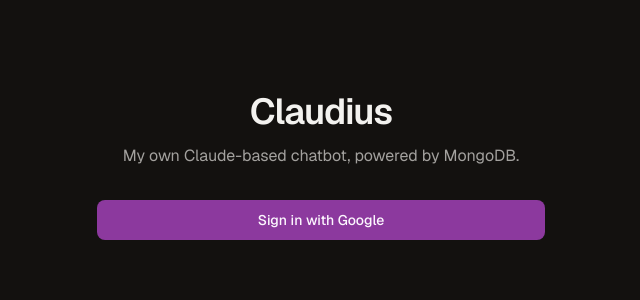
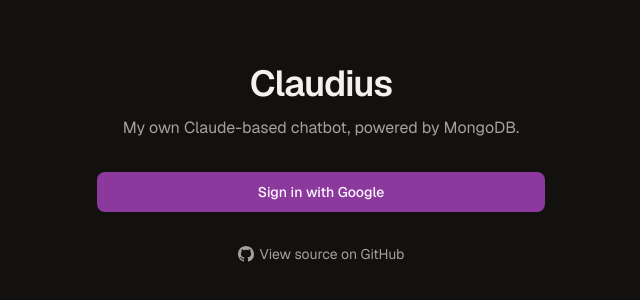
Before and after one commit to extensa-io/claudius, a Next.js app in the folder packages/app/: page / in a window 1280 px wide. Shown: the part 234-534 px from the top of the page, without its empty margins (319-959 px from the left). Built offline with nearby package versions, Linux system fonts and the light colour scheme; no server answers; what @claudius/shared would draw is missing.

Commit message:
Add View source on GitHub link to the login page
A quiet link with the GitHub mark below the sign-in button, pointing to the
public repo. Opens in a new tab; styled muted so it doesn't compete with the
primary action.

```diff
--- a/packages/app/app/page.tsx
+++ b/packages/app/app/page.tsx
@@ -33,6 +33,25 @@
             Sign in with Google
           </button>
         </form>
+
+        <a
+          href="https://github.com/extensa-io/claudius"
+          target="_blank"
+          rel="noreferrer noopener"
+          className="inline-flex items-center gap-1.5 text-sm text-muted-foreground transition-colors hover:text-foreground"
+        >
+          {/* GitHub mark (lucide dropped its brand icons, so this is the
+              official octocat SVG). */}
+          <svg
+            viewBox="0 0 16 16"
+            fill="currentColor"
+            aria-hidden="true"
+            className="size-4"
+          >
+            <path d="M8 0C3.58 0 0 3.58 0 8c0 3.54 2.29 6.53 5.47 7.59.4.07.55-.17.55-.38 0-.19-.01-.82-.01-1.49-2.01.37-2.53-.49-2.69-.94-.09-.23-.48-.94-.82-1.13-.28-.15-.68-.52-.01-.53.63-.01 1.08.58 1.23.82.72 1.21 1.87.87 2.33.66.07-.52.28-.87.51-1.07-1.78-.2-3.64-.89-3.64-3.95 0-.87.31-1.59.82-2.15-.08-.2-.36-1.02.08-2.12 0 0 .67-.21 2.2.82a7.6 7.6 0 012-.27c.68 0 1.36.09 2 .27 1.53-1.04 2.2-.82 2.2-.82.44 1.1.16 1.92.08 2.12.51.56.82 1.27.82 2.15 0 3.07-1.87 3.75-3.65 3.95.29.25.54.73.54 1.48 0 1.07-.01 1.93-.01 2.2 0 .21.15.46.55.38A8.01 8.01 0 0016 8c0-4.42-3.58-8-8-8z" />
+          </svg>
+          View source on GitHub
+        </a>
       </div>
     </main>
   );
```
